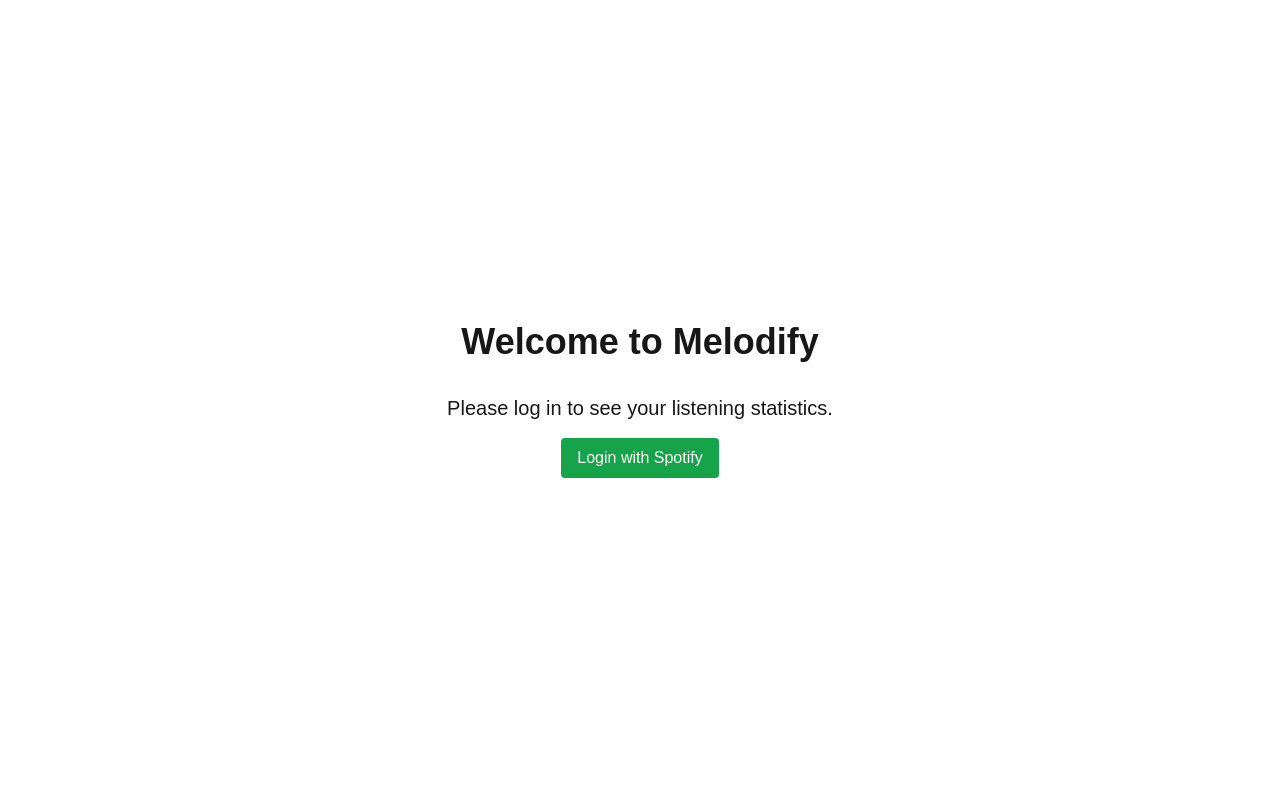
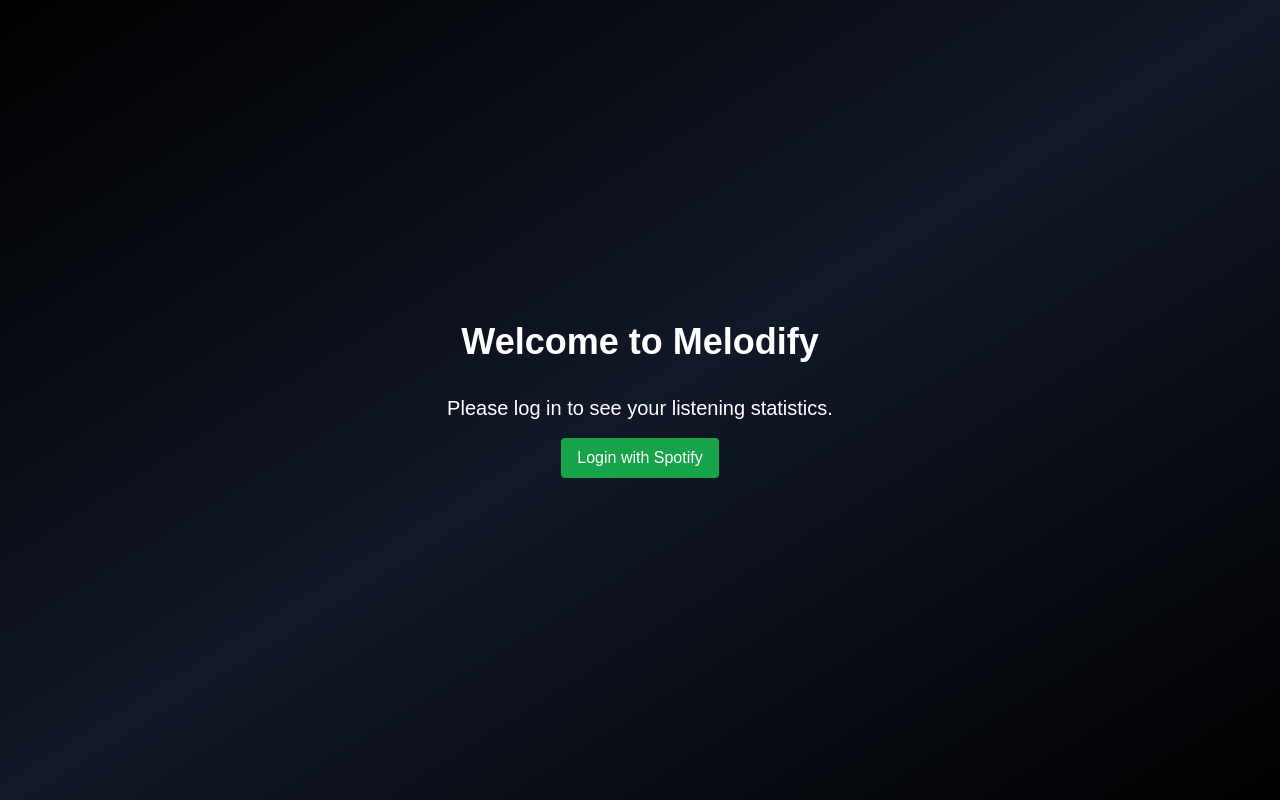
Before and after one commit to apadalkar/Melodify, a Next.js app in the folder melodify/: page / in a window 1280 px wide. Built offline with nearby package versions, Linux system fonts and the light colour scheme.

Commit message:
updating dashboard page

```diff
--- a/melodify/src/app/api/callback/route.ts
+++ b/melodify/src/app/api/callback/route.ts
@@ -10,7 +10,6 @@
 
   if (!code) {
     console.error("Authorization code is missing.");
-    // Use the baseUrl instead of localhost
     return NextResponse.redirect(`${baseUrl}/error?message=missing_code`);
   }
 
@@ -52,6 +51,6 @@
     return NextResponse.redirect(`${baseUrl}/error?message=no_access_token`);
   }
 
-  // 6) Finally, redirect to /success with the access token
-  return NextResponse.redirect(`${baseUrl}/success?access_token=${accessToken}`);
+  // 6) Finally, redirect to /dashboard with the access token
+  return NextResponse.redirect(`${baseUrl}/dashboard?access_token=${accessToken}`);
 }
--- a/melodify/src/app/dashboard/page.tsx
+++ b/melodify/src/app/dashboard/page.tsx
@@ -1,18 +1,29 @@
 'use client';
 
 import { useEffect, useState } from 'react';
+import { useRouter, useSearchParams } from 'next/navigation';
 import ListeningStats from '../components/ListeningStats';
 
 const Dashboard = () => {
   const [timeRange, setTimeRange] = useState<'day' | 'week' | 'month'>('week');
   const [error, setError] = useState<string | null>(null);
+  const router = useRouter();
+  const searchParams = useSearchParams();
 
   useEffect(() => {
-    const token = localStorage.getItem('spotify_access_token');
+    const token = searchParams.get('access_token') || localStorage.getItem('spotify_access_token');
+
     if (!token) {
       setError('Please log in to view your dashboard');
+      router.push('/');
+      return;
     }
-  }, []);
+
+    // Store the token if it came from the URL
+    if (searchParams.get('access_token')) {
+      localStorage.setItem('spotify_access_token', token);
+    }
+  }, [router, searchParams]);
 
   if (error) return <div className="text-red-500 text-center p-4">{error}</div>;
 
--- a/melodify/src/app/page.tsx
+++ b/melodify/src/app/page.tsx
@@ -2,7 +2,6 @@
 
 import { useEffect, useState } from 'react';
 import { useRouter } from 'next/navigation';
-import TopTracks from './TopTracks';
 
 const Home = () => {
   const [isAuthenticated, setIsAuthenticated] = useState<boolean>(false);
@@ -26,14 +25,9 @@
   };
 
   return (
-    <main className="flex flex-col items-center justify-center min-h-screen">
+    <main className="flex flex-col items-center justify-center min-h-screen bg-gradient-to-br from-black via-gray-900 to-black text-white">
       <h1 className="text-4xl font-bold mb-8">Welcome to Melodify</h1>
-      {isAuthenticated ? (
-        <>
-          <h2 className="text-2xl mb-4">Your Top Tracks</h2>
-          <TopTracks />
-        </>
-      ) : (
+      {!isAuthenticated && (
         <>
           <p className="text-xl mb-4">Please log in to see your listening statistics.</p>
           <button
```
